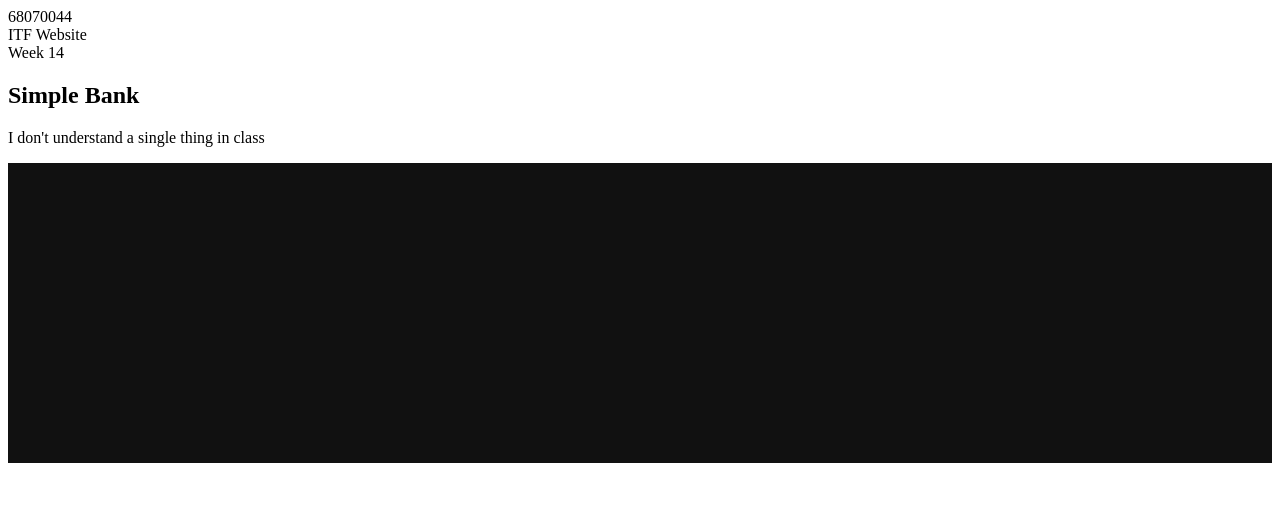
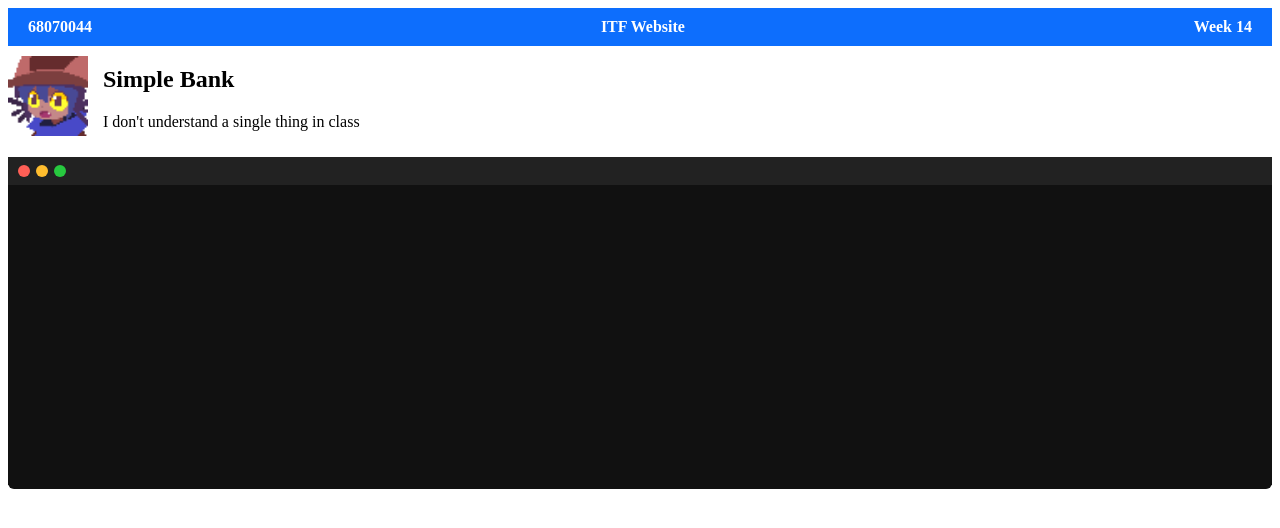
Before and after one commit to 1000Lam/vivid-memory, a plain HTML site: page index.html in a window 1280 px wide. Drawn offline with Linux system fonts and the light colour scheme.

Commit message:
fixes the border

```diff
--- a/index.html
+++ b/index.html
@@ -16,9 +16,21 @@
 
     <main>
         <section class="Welcome-text">
-            <h1> Simple Bank</h1>
-            <p>I don't understand a single thing in class</p>
-            <textarea id="console" disabled></textarea>
+            <div class="Welcome-wrapper">
+                <img src="images/niko.gif" alt="niko" class="bank-logo">
+                <div>
+                    <h1> Simple Bank</h1>
+                    <p>I don't understand a single thing in class</p>
+                </div>
+            </div>
+            <div class="console-container">
+                <div class="console-header">
+                    <span class="dot red"></span>
+                    <span class="dot yellow"></span>
+                    <span class="dot green"></span>
+                </div>
+                <textarea id="console" disabled></textarea>
+            </div>
         </section>
     </main>
 </body>
--- a/style.css
+++ b/style.css
@@ -1,3 +1,42 @@
+nav {
+  background-color: #0d6efd;
+  color: white;
+  display: flex;
+  justify-content: space-between;
+  padding: 10px 20px;
+  font-weight: bold;
+}
+
+.console-container {
+  width: 100%;
+  max-width: 100%;
+  margin: auto;
+  background: #111;
+  border-radius: 6px;
+  resize: none;
+}
+
+.console-header {
+  background: #222;
+  padding: 8px 10px;
+  display: flex;
+  gap: 6px;
+  align-items: center;
+    resize: none;
+}
+
+.console-header .dot {
+  width: 12px;
+  height: 12px;
+  border-radius: 50%;
+  display: inline-block;
+  resize: none;
+}
+
+.red { background: #ff5f56; }
+.yellow { background: #ffbd2e; }
+.green { background: #27c93f; }
+
 #console {
   background-color: #111;
   color: #0f0;
@@ -13,3 +52,17 @@
   white-space: pre-wrap;
   box-sizing: border-box;
 }
+
+.Welcome-wrapper {
+  display: flex;
+  align-items: center;
+  justify-content: left;
+  gap: 15px;
+  margin-bottom: 10px;
+  resize: none;
+}
+
+.bank-logo{
+  width: 80px;
+  height: inherit;
+}
```
Also changed, not shown: images/niko.gif (added).
